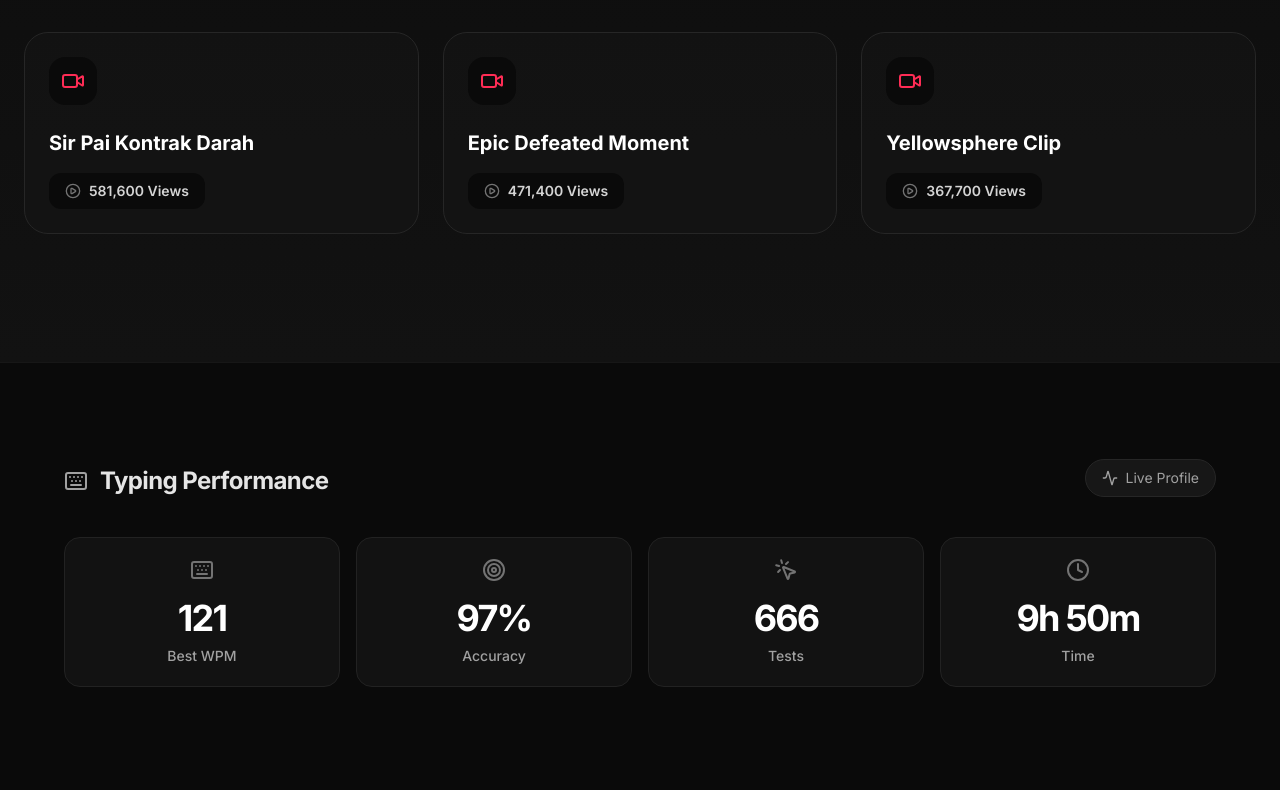
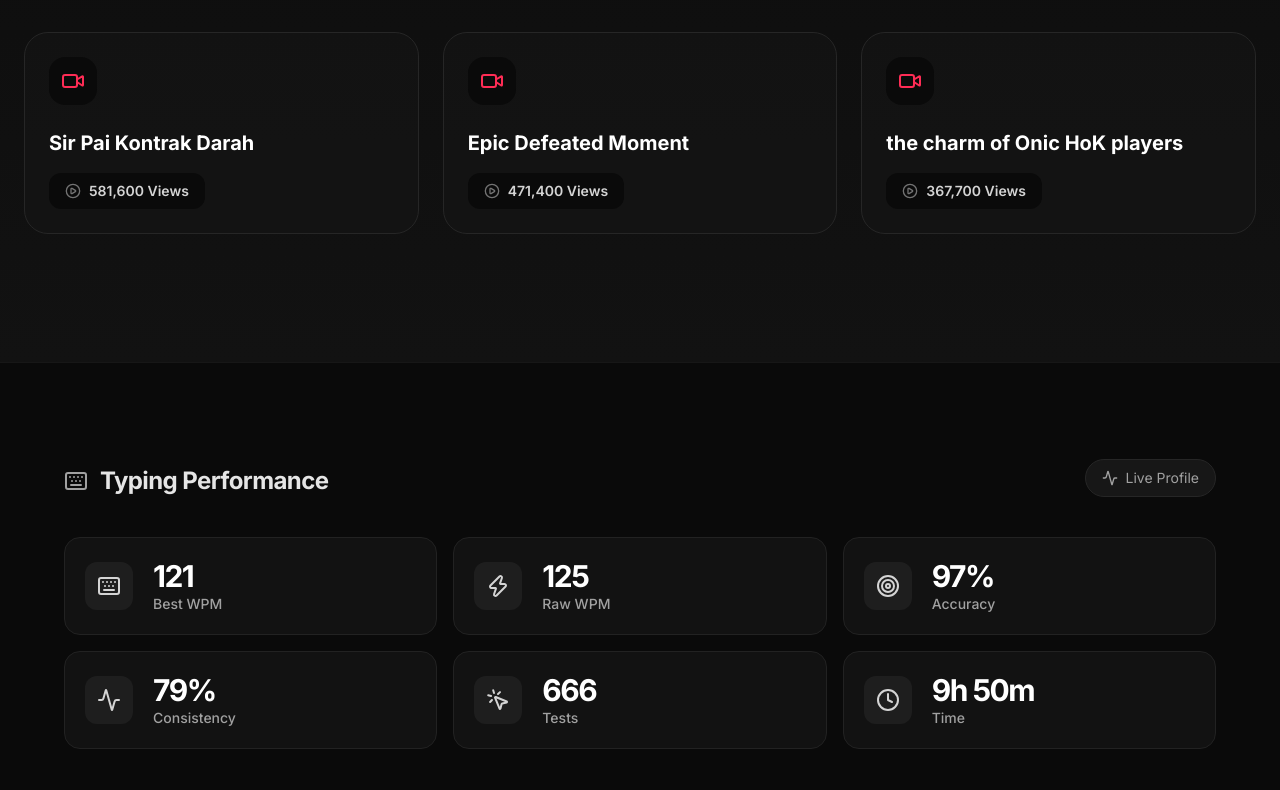
Before and after one commit to aprilliobintang284/portfolio-aprillio, a Next.js app: page / in a window 1280 px wide. Shown: the part 2070-2860 px from the top of the page. Built offline with nearby package versions, Linux system fonts and the light colour scheme; no server answers.

Commit message:
Update type

```diff
--- a/app/page.tsx
+++ b/app/page.tsx
@@ -172,7 +172,7 @@ export default function Portfolio() {
                 {[
                     { title: "Sir Pai Kontrak Darah", views: "581,600", link: "https://www.tiktok.com/@scarawanderr/video/7565946037865549063" },
                     { title: "Epic Defeated Moment", views: "471,400", link: "https://vt.tiktok.com/ZSHhhM7mg/" },
-                    { title: "Yellowsphere Clip", views: "367,700", link: "https://www.tiktok.com/@scarawanderr/video/7510189240261643528" }
+                    { title: "the charm of Onic HoK players", views: "367,700", link: "https://www.tiktok.com/@scarawanderr/video/7510189240261643528" }
                 ].map((vid) => (
                     <a href={vid.link} target="_blank" rel="noreferrer" key={vid.title} className="group block bg-neutral-900/50 border border-neutral-800 rounded-3xl p-6 hover:border-[#fe2c55]/50 transition-all">
                         <div className="p-3 bg-neutral-950 rounded-2xl w-fit mb-6"><Video className="w-6 h-6 text-[#fe2c55]" /></div>
@@ -198,17 +198,24 @@ export default function Portfolio() {
                 <Activity className="w-4 h-4" /> Live Profile
               </a>
             </div>
-            <div className="grid grid-cols-2 lg:grid-cols-4 gap-4 mb-4 text-center">
+{/* Grid 6 Kotak (3 Kolom x 2 Baris) */}
+            <div className="grid grid-cols-1 md:grid-cols-2 lg:grid-cols-3 gap-4 mb-4">
               {[
                   { icon: Keyboard, label: "Best WPM", value: stats.wpm },
+                  { icon: Zap, label: "Raw WPM", value: stats.raw },
                   { icon: Target, label: "Accuracy", value: `${stats.acc}%` },
+                  { icon: Activity, label: "Consistency", value: `${stats.cons}%` },
                   { icon: MousePointerClick, label: "Tests", value: stats.tests },
                   { icon: Clock, label: "Time", value: stats.time },
               ].map((item) => (
-                <div key={item.label} className="bg-[#121212] border border-[#222] p-5 rounded-2xl flex flex-col items-center gap-2">
-                    <item.icon className="w-6 h-6 text-neutral-500 mb-2"/>
-                    <h4 className="text-4xl font-bold text-white tracking-tighter">{item.value}</h4>
-                    <p className="text-sm font-medium text-neutral-400">{item.label}</p>
+                <div key={item.label} className="bg-[#121212] border border-[#222] p-5 rounded-2xl flex items-center gap-5 hover:border-neutral-700 transition-colors">
+                    <div className="p-3 bg-[#1e1e1e] rounded-xl">
+                        <item.icon className="w-6 h-6 text-neutral-300"/>
+                    </div>
+                    <div>
+                        <h4 className="text-3xl font-bold text-white tracking-tighter">{item.value}</h4>
+                        <p className="text-sm font-medium text-neutral-400">{item.label}</p>
+                    </div>
                 </div>
               ))}
             </div>
```
